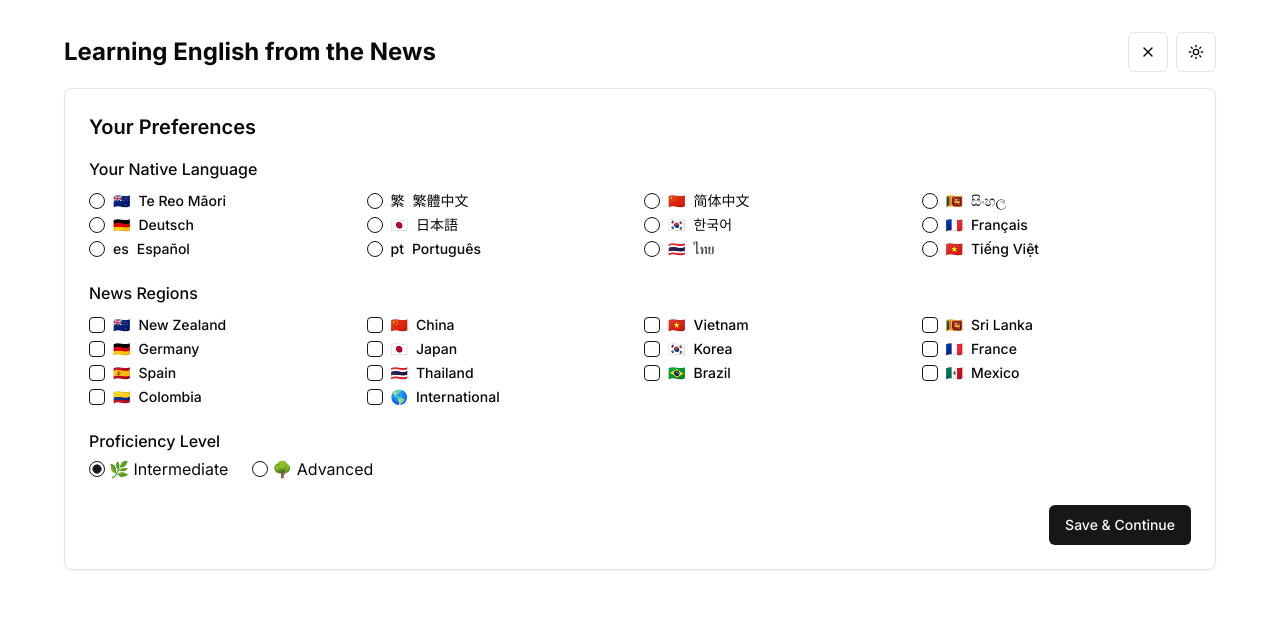
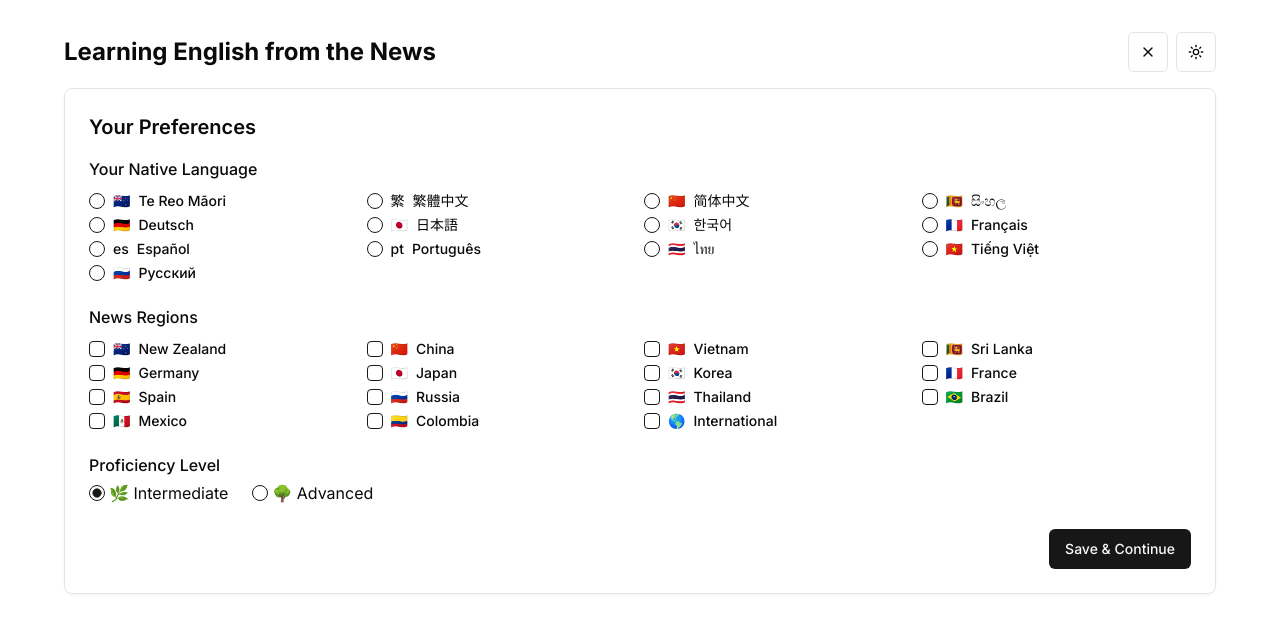
Before and after one commit to chismo950/learning-english-from-news, a Next.js app: page / in a window 1280 px wide. Shown: the top 632 px of the page. Built offline with nearby package versions, Linux system fonts and the light colour scheme.

Commit message:
add Russia

```diff
--- a/components/language-selector.tsx
+++ b/components/language-selector.tsx
@@ -16,6 +16,8 @@ export const languages = [
   { code: "pt", name: "Português", flag: "pt" },
   { code: "th", name: "ไทย", flag: "🇹🇭" },
   { code: "vi", name: "Tiếng Việt", flag: "🇻🇳" },
+  // Added Russian
+  { code: "ru", name: "Русский", flag: "🇷🇺" },
 ]
 
 interface LanguageSelectorProps {
--- a/components/region-selector.tsx
+++ b/components/region-selector.tsx
@@ -16,6 +16,7 @@ export const regions = [
   { code: "korea",          name: "Korea",            flag: "🇰🇷" },
   { code: "france",         name: "France",           flag: "🇫🇷" },
   { code: "spain",          name: "Spain",            flag: "🇪🇸" },
+  { code: "russia",         name: "Russia",           flag: "🇷🇺" },
   { code: "thailand",       name: "Thailand",         flag: "🇹🇭" },
   { code: "brazil",         name: "Brazil",           flag: "🇧🇷" },
   { code: "mexico",         name: "Mexico",           flag: "🇲🇽" },
```
